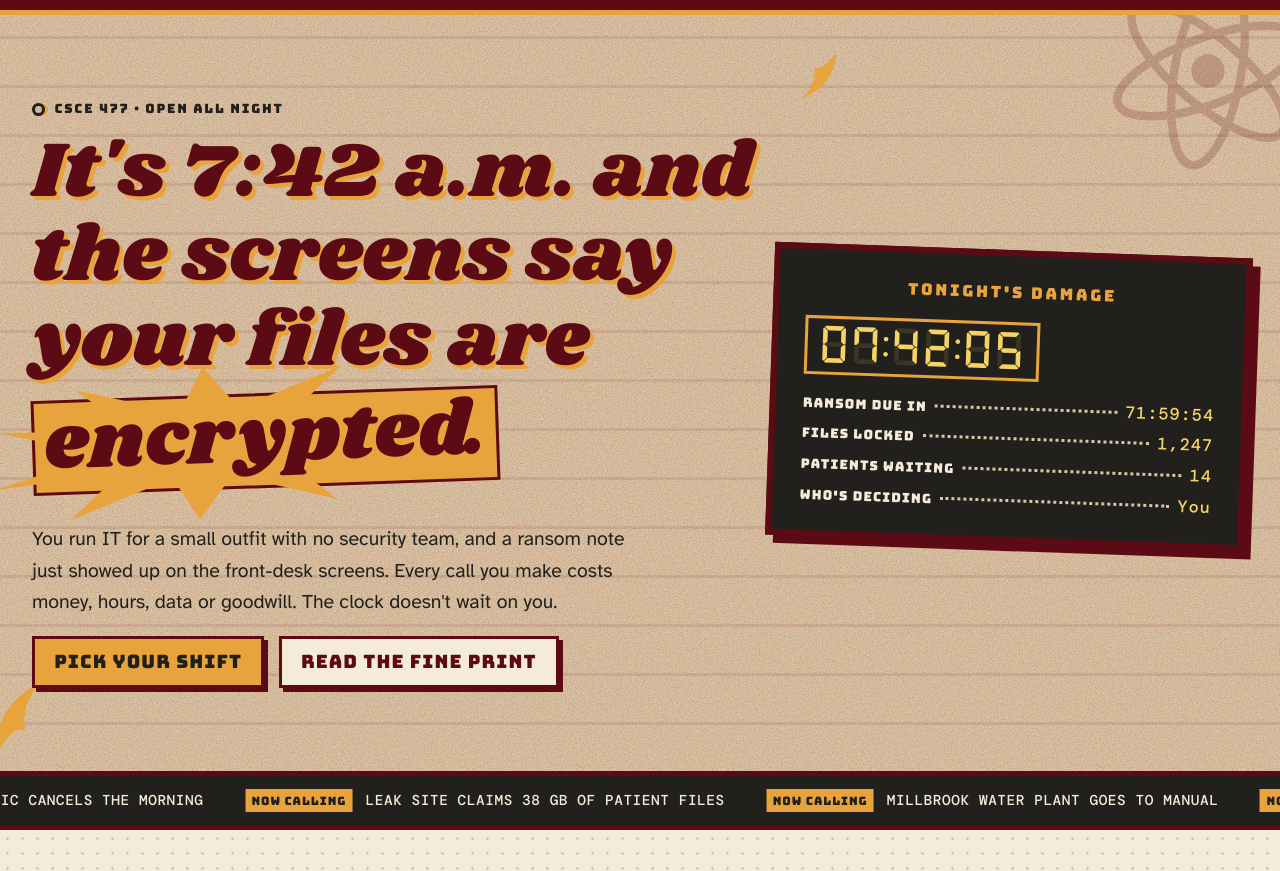
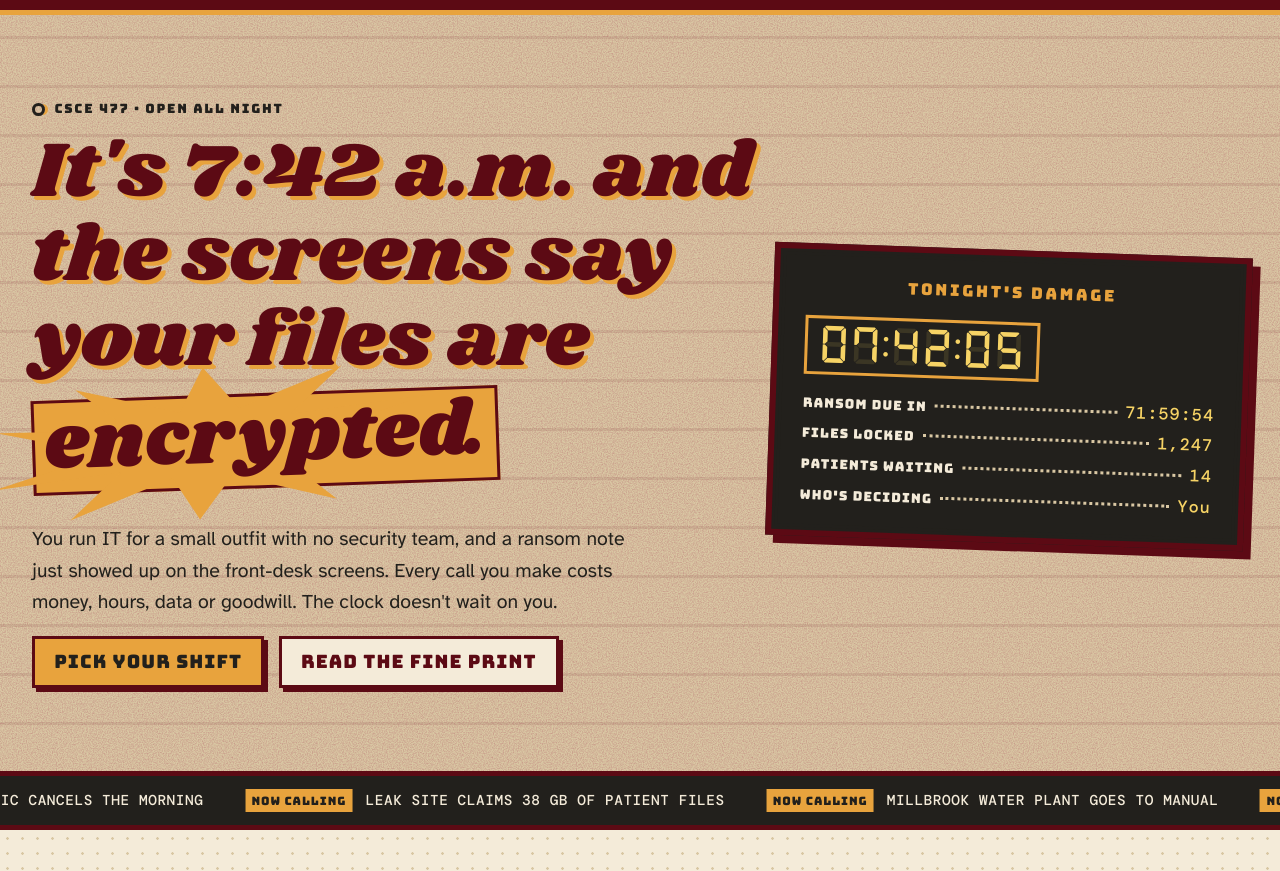
Before and after one commit to AGDenton3/ransomware-tabletop, a plain HTML site: page index.html in a window 1280 px wide. Shown: the part 54-925 px from the top of the page. Drawn offline with Linux system fonts and the light colour scheme.

Commit message:
Home: remove decorative orbit and boomerang shapes from hero

```diff
--- a/index.html
+++ b/index.html
@@ -32,9 +32,6 @@
 
   <main id="main">
     <section class="hero" aria-labelledby="hero-title">
-      <svg class="shape orbit" viewBox="0 0 100 100" aria-hidden="true" focusable="false"><g fill="none" stroke="currentColor" stroke-width="4" stroke-linecap="round"><ellipse cx="50" cy="50" rx="46" ry="16" transform="rotate(-20 50 50)"/><ellipse cx="50" cy="50" rx="46" ry="16" transform="rotate(40 50 50)"/><ellipse cx="50" cy="50" rx="46" ry="16" transform="rotate(100 50 50)"/></g><circle cx="50" cy="50" r="8" fill="currentColor"/></svg>
-      <svg class="shape boomerang b1" viewBox="0 0 100 100" aria-hidden="true" focusable="false"><path fill="currentColor" d="M6 70 C24 30 52 14 94 12 C70 24 58 36 52 58 C44 50 30 54 6 70 Z"/></svg>
-      <svg class="shape boomerang b2" viewBox="0 0 100 100" aria-hidden="true" focusable="false"><path fill="currentColor" d="M6 70 C24 30 52 14 94 12 C70 24 58 36 52 58 C44 50 30 54 6 70 Z"/></svg>
       <div class="wrap hero-grid">
         <div class="hero-sign">
           <p class="eyebrow">CSCE 477 · open all night</p>
```
